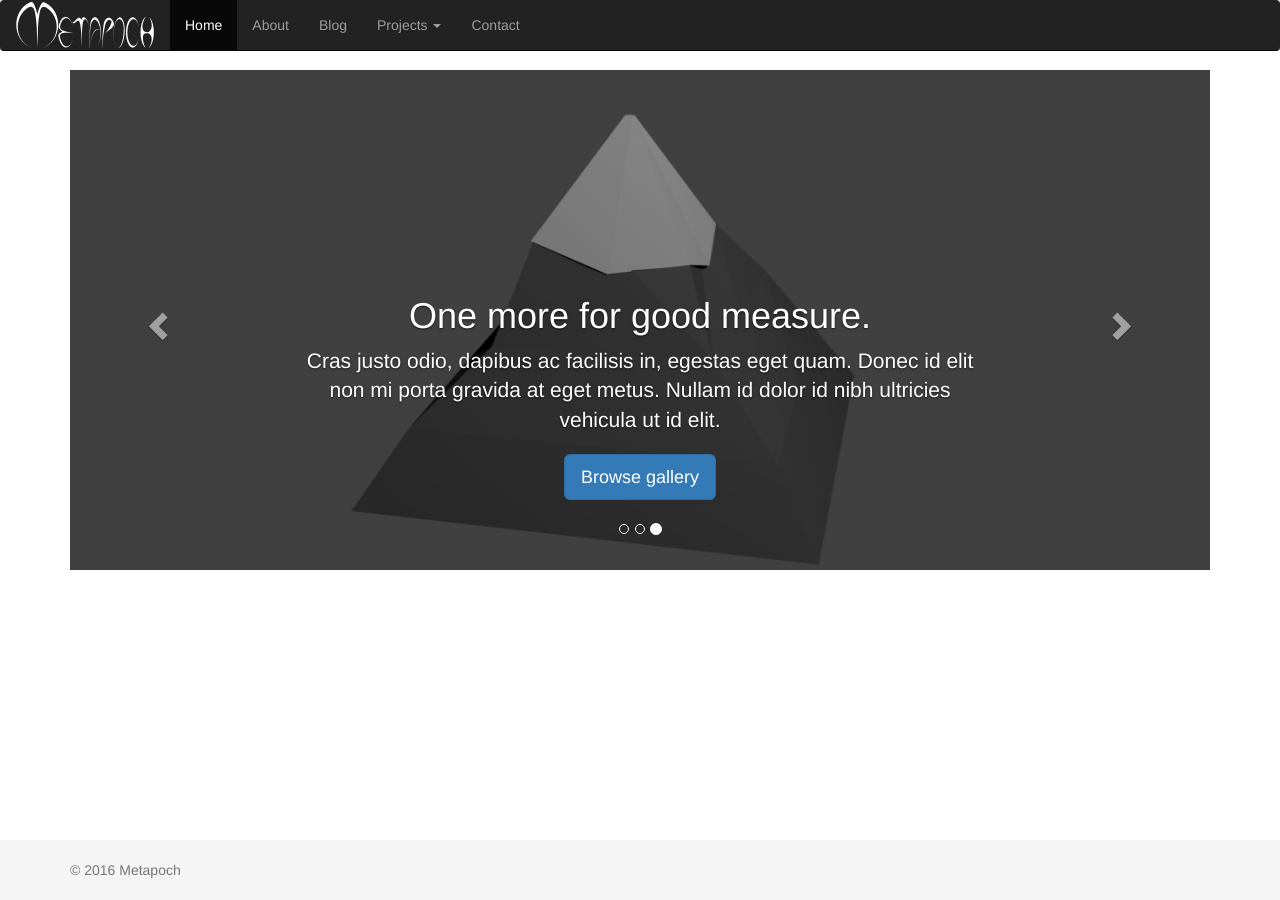
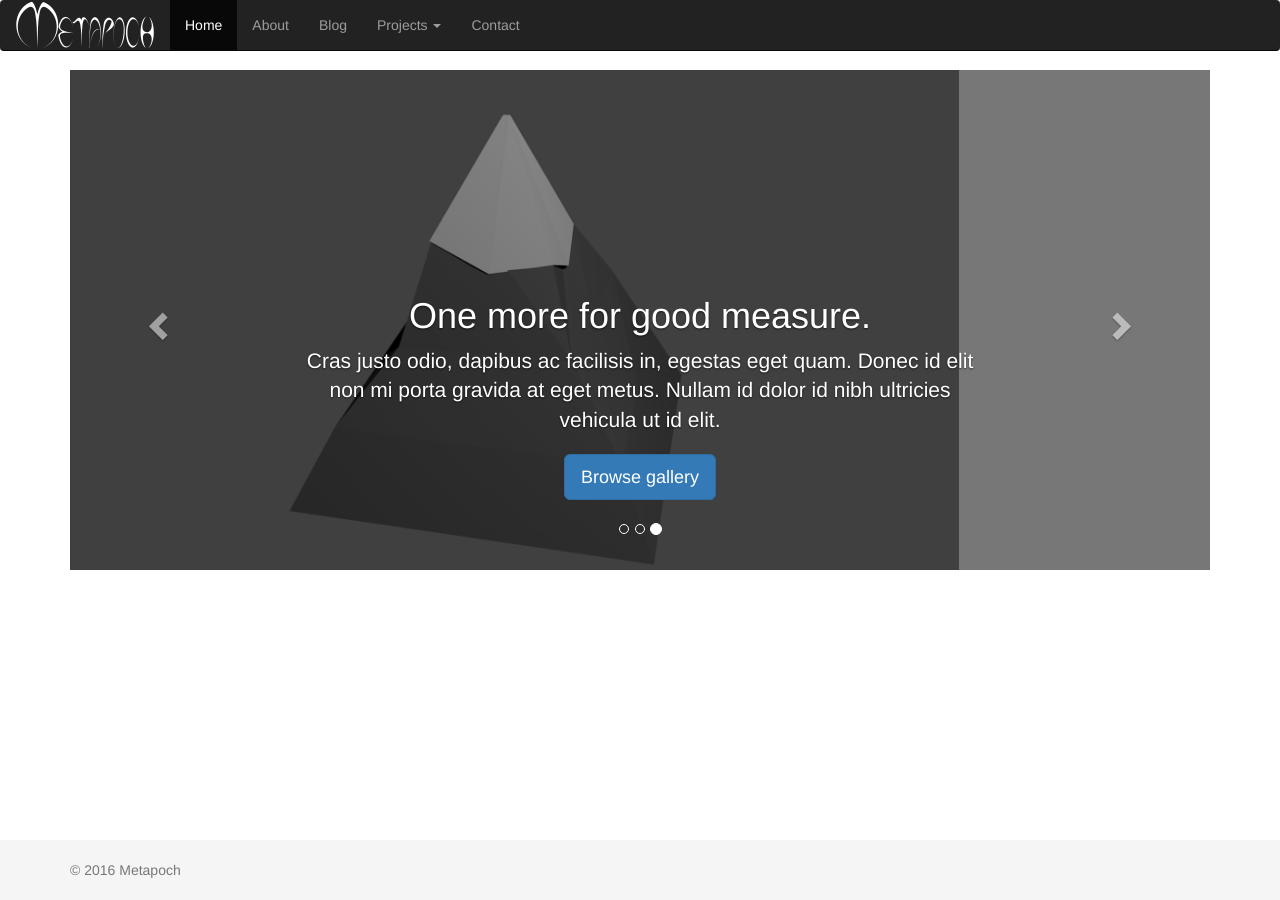
Before and after one commit to metapoch/metapoch.github.io, a Jekyll site: the page built from index.html, in a window 1280 px wide. Built offline with Jekyll 4.4.1, drawn with Linux system fonts in a browser that asks for light colours.

Commit message:
remove min-width

```diff
--- a/css/navcss.css
+++ b/css/navcss.css
@@ -75,7 +75,6 @@ body {
   position: absolute;
   top: 0;
   left: 0;
-  min-width: 100%;
   height: 500px;
 }
 
```
